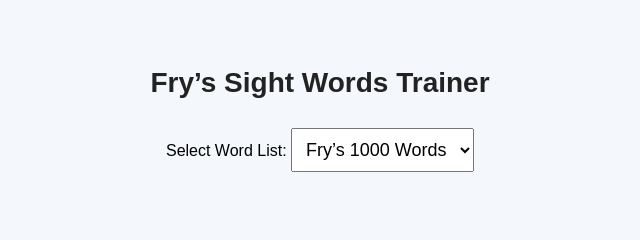
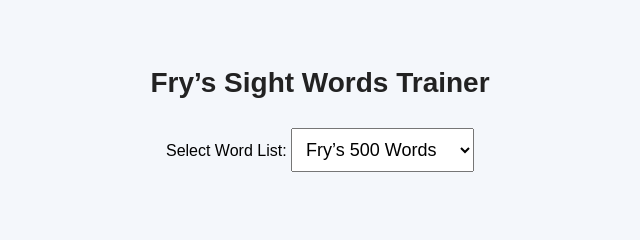
Before and after one commit to Bpoe/SightWords, a plain HTML site: page index.html in a window 1280 px wide. Shown: the top 240 px of the page, 320-960 px from the left. Drawn offline with Linux system fonts and the light colour scheme.

Commit message:
Make Frys 500 default

```diff
--- a/index.html
+++ b/index.html
@@ -47,8 +47,8 @@
 
 <label for="wordList">Select Word List:</label>
 <select id="wordList">
-  <option value="500">Fry’s 500 Words</option>
-  <option value="1000" selected>Fry’s 1000 Words</option>
+  <option value="500" selected>Fry’s 500 Words</option>
+  <option value="1000">Fry’s 1000 Words</option>
 </select>
 
 <div id="word">Loading...</div>
```
